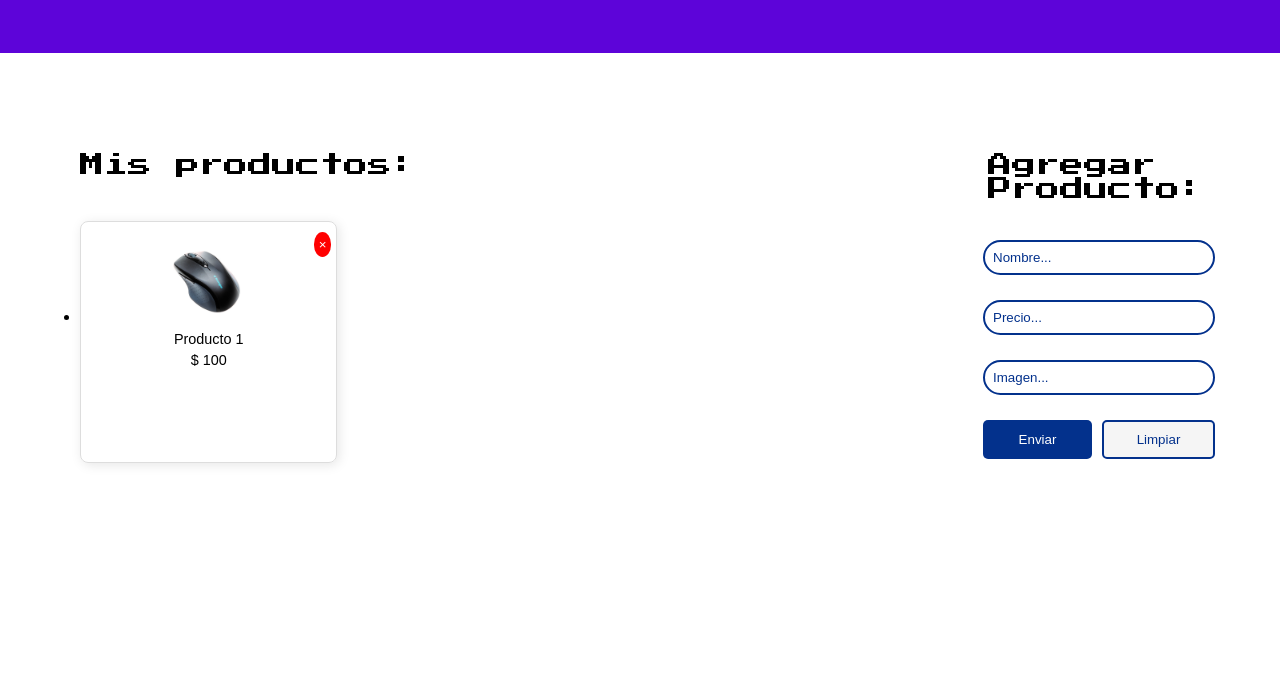
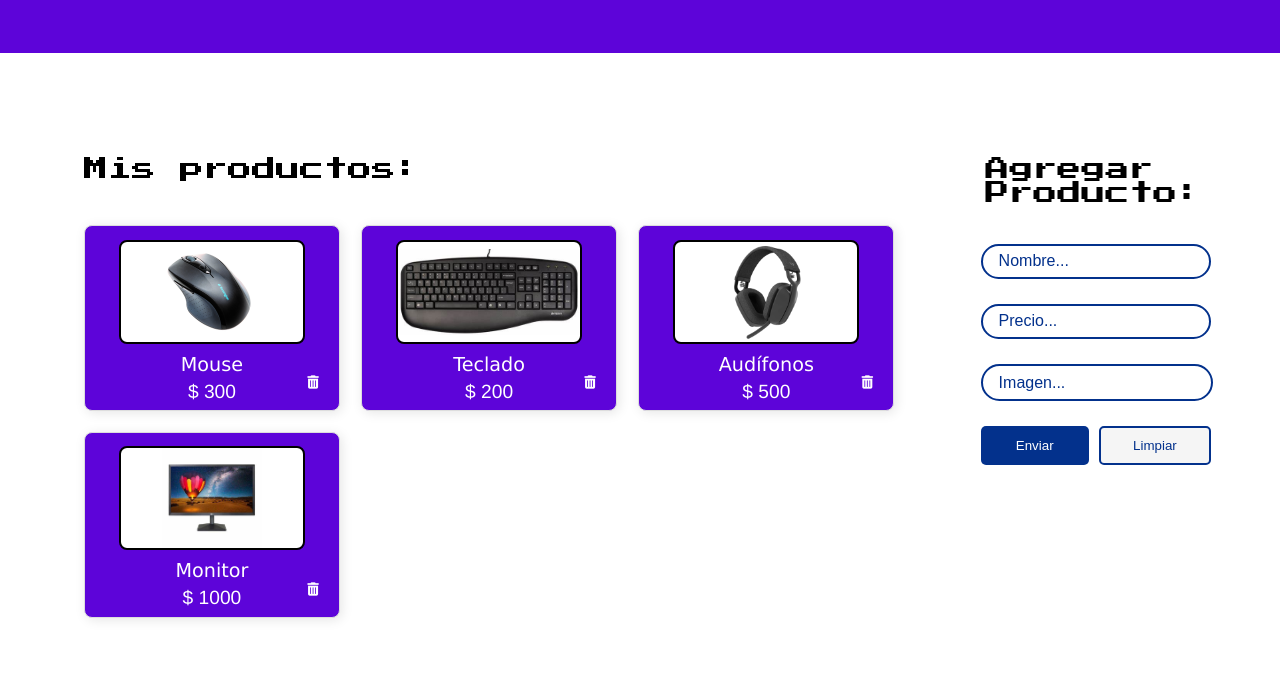
Before and after one commit to RBarrigaB/desafio_alura_geek, a website with bundled scripts: page index.html in a window 1280 px wide. Shown: the part 114-800 px from the top of the page. Built offline with nearby package versions, Linux system fonts and the light colour scheme; data requests are answered from the project's data file.

Commit message:
Se agregan métodos de crear y eliminar productos, finalizados

```diff
--- a/css/main.css
+++ b/css/main.css
@@ -44,36 +44,53 @@ header {
     padding: 20px;
     box-sizing: border-box;
     overflow-y: auto;
+    list-style-type: none;
 }
 .card {
     border: 1px solid #ddd;
     border-radius: 8px;
-    padding: 20px;
+    padding: 5%;
     text-align: center;
     box-shadow: 2px 2px 12px rgba(0,0,0,0.1);
     position: relative;
-    width: 80%;
-    height: 200px;
+    width: 85%;
+    height: 80%;
+    background-color: #5d04d9;
 }
+
 .card img {
-    max-width: 100%;
+    width: 80%; /* Ajusta según el tamaño deseado */
+    height: 100px; /* Ajusta según el tamaño deseado */
+    object-fit: contain; /* La imagen se ajustará dentro del contenedor sin recortarse */
     border-radius: 8px;
-    height: 80px;
+    border: 2px solid black;
+    background-color: white;
 }
+
 .card .delete-icon {
     position: absolute;
-    top: 5px;
-    right: 5px;
-    background-color: red;
+    bottom:10px;
+    right: 15px;
+    background-color: transparent;
     color: white;
     border: none;
-    border-radius: 50%;
+    border-radius: 60%;
     padding: 5px;
     cursor: pointer;
 }
-.card p {
+
+.card p:nth-child(3) {
     margin: 5px 0;
-    font-size: 0.9em;
+    font-size: 1.2em;
+    color: white;
+    font-family: 'Lucida Sans', 'Lucida Sans Regular', 'Lucida Grande', 'Lucida Sans Unicode', Geneva, Verdana, sans-serif;
+}
+
+.card p:nth-child(4) {
+    margin: 5px 0;
+    font-size: 1.2em;
+    color: white;
+    font-family: 'Franklin Gothic Medium', 'Arial Narrow', Arial, sans-serif;
 }
 
 #misProductosTitulo, #agregarProductoTitulo {
@@ -113,7 +130,36 @@ form {
     gap: 15px;
     background-color: none;
 }
-input {
+
+#imagenForm {
+    display: flex;
+    align-items: center;
+    gap: 10px;
+    width: 92%;
+    height: 7%;
+}
+
+#imagenFormText {
+    display: inline-block;
+    width: 100%;
+    padding: 8px;
+    cursor: pointer;
+    background-color: transparent;
+    font-family: Arial, Helvetica, sans-serif;
+    font-size: 16px;
+    color: #03318c;
+}
+
+.btn {
+    background-color: transparent;
+    color: black;
+    border: none;
+    border-radius: 5px;
+    cursor: pointer;
+    display: inline-block;
+}
+
+input, #imagenForm {
     margin-bottom: 10px;
     padding: 8px;
     border: 2px solid #03318c;
@@ -122,6 +168,9 @@ input {
 
 input::placeholder {
     color: #03318c;
+    font-family: Arial, Helvetica, sans-serif;
+    font-size: 16px;
+    padding: 8px;
 }
 
 button {
@@ -190,3 +239,7 @@ footer img {
     padding-top: 0.4em;
     font-size: 1em;
 }
+
+.container {
+    margin: 5%;
+}
--- a/data_server/db.json
+++ b/data_server/db.json
@@ -1,9 +1,28 @@
 {
   "productos": [
     {
-      "titulo": "Producto 1",
-      "precio": "100",
-      "path": "img/productos/mouse.jpg"
+      "id": "1",
+      "name": "Mouse",
+      "price": "300",
+      "image": "img/productos/mouse.jpg"
+    },
+    {
+      "id": "2",
+      "name": "Teclado",
+      "price": "200",
+      "image": "img/productos/teclado.jpg"
+    },
+    {
+      "id": "3",
+      "name": "Audífonos",
+      "price": "500",
+      "image": "img/productos/audifonos.png"
+    },
+    {
+      "id": "4",
+      "name": "Monitor",
+      "price": "1000",
+      "image": "img/productos/monitor.jpg"
     }
   ]
 }
--- a/index.html
+++ b/index.html
@@ -1,5 +1,6 @@
 <!DOCTYPE html>
 <html lang="en">
+
 <head>
     <meta charset="UTF-8">
     <meta name="viewport" content="width=device-width, initial-scale=1.0">
@@ -7,10 +8,13 @@
     <link rel="preconnect" href="https://fonts.googleapis.com">
     <link rel="preconnect" href="https://fonts.gstatic.com" crossorigin>
     <link href="https://fonts.googleapis.com/css2?family=Press+Start+2P&display=swap" rel="stylesheet">
+    <link rel="stylesheet" href="https://cdnjs.cloudflare.com/ajax/libs/font-awesome/6.0.0-beta3/css/all.min.css">
+
     <link rel="stylesheet" href="css/main.css">
 </head>
+
 <body>
-
+        <!-- Header Section -->
     <header>
         <h1 id="title-header"></h1><img class="alura_geek_logo">
     </header>
@@ -26,10 +30,13 @@
         <!-- Form Section -->
         <div class="form-container">
             <h3 id="agregarProductoTitulo"></h3>
-            <form action="#" method="post">
+            <form id="form-producto">
                 <input type="text" name="name" id="nombreForm" required>
                 <input type="number" name="price" id="priceForm" required>
-                <input type="text" name="description" id="imagenForm" required>
+                <div id="imagenForm">
+                    <label for="files" class="btn" id="imagenFormText"></label>
+                    <input id="files" style="display:none;" type="file" accept="image/*" name="image" required>
+                </div>
                 <div class="botones-form">
                     <button type="submit" class="buttons" id="submit__btn"></button>
                     <button type="reset" class="buttons" id="reset__btn"></button>
@@ -37,7 +44,7 @@
             </form>
         </div>
     </div>
-
+        <!-- Footer Section -->
     <footer>
         <div id="footer__title__img">
             <p id="footer__title"></p><img class="alura_geek_logo">
@@ -46,7 +53,7 @@
         <p id="footer__alura__msg"></p>
     </footer>
     <script src="js/onInit.js"></script>
-    <script type="module" src="js/productos.js"></script>
     <script type="module" src="js/prod_crud.js"></script>
 </body>
+
 </html>
--- /dev/null
+++ b/js/api.js
@@ -0,0 +1,39 @@
+// api.js
+export async function listarProductos() {
+    const response = await fetch("http://localhost:3001/productos");
+    if (!response.ok) throw new Error("Error al listar productos");
+    return await response.json();
+  }
+
+  export async function crearProducto(name, price, imageFile) {
+    const formData = new FormData();
+    formData.append("name", name);
+    formData.append("price", price);
+    formData.append("image", imageFile);
+    try {
+      const response = await fetch("http://localhost:3000/upload", {
+        method: "POST",
+        body: formData,
+      });
+      if (!response.ok) throw new Error("Error al crear producto");
+      return await response.json();
+    } catch (error) {
+      console.error("Error en crearProducto:", error);
+      throw error;
+    }
+  }
+
+  export async function eliminarProducto(id) {
+    const response = await fetch(`http://localhost:3000/productos/${id}`, {
+        method: "DELETE"
+    });
+   if(response.ok) {
+    alert("Producto eliminado correctamente");
+    listarProductos();
+    return true;
+   } else {
+    alert("Error al eliminar el producto");
+    return false;
+   }
+
+  }
--- a/js/onInit.js
+++ b/js/onInit.js
@@ -7,7 +7,7 @@ window.onload = function () {
   let priceForm = document.getElementById("priceForm");
   let submitBtn = document.getElementById("submit__btn");
   let resetBtn = document.getElementById("reset__btn");
-  let imagenForm = document.getElementById("imagenForm");
+  let imagenForm = document.getElementById("imagenFormText");
   let footerTitle = document.getElementById("footer__title");
   let footerCopyright = document.getElementById("footer__copyright");
   let footerAluraMsg = document.getElementById("footer__alura__msg");
@@ -23,13 +23,24 @@ window.onload = function () {
       priceForm.placeholder = data.precioFormPlaceholder;
       submitBtn.innerHTML = data.submitBtn;
       resetBtn.innerHTML = data.resetBtn;
-      imagenForm.placeholder = data.imagenFormPlaceholder;
+      imagenForm.innerHTML = data.imagenFormPlaceholder;
       footerTitle.innerHTML = data.titleHeader;
       footerCopyright.innerHTML = data.copyrightFooter;
       footerAluraMsg.innerHTML = data.footerAluraMsg;
       imgAluraGeek.forEach((img) => {
         img.src = data.srcHeaderImg;
       })
+      document.getElementById('files').addEventListener('change', function(event) {
+        const file = event.target.files[0];
+
+        if (file) {
+            const fileName = file.name;
+            const path = `img/productos/${fileName}`;
+            document.getElementById('imagenFormText').innerHTML = path;
+        } else {
+            document.getElementById('imagenFormText').innerHTML = data.imagenFormPlaceholder;
+        }
+    });
     })
     .catch((error) => {
       alert.error("Error al cargar los datos:", error);
--- a/js/prod_crud.js
+++ b/js/prod_crud.js
@@ -1,35 +1,62 @@
-import { productosAPI } from "./productos.js";
+import { listarProductos, crearProducto, eliminarProducto } from "../js/api.js";
 
 const listaProductos = document.querySelector("[productos-lista]");
+const formProducto = document.getElementById("form-producto");
 
-const crearCard = (titulo, precio, path) => {
+const crearCard = (id, titulo, precio, path) => {
   const producto = document.createElement("li");
-  console.log("Veo el path: ",path)
   producto.innerHTML = `
     <div class="card">
-      <button class="delete-icon">&times;</button>
+      <button class="delete-icon" onclick="eliminarProd(${id},'${titulo}')"><i class="fas fa-trash-alt"></i></button>
       <img src="${path}" alt="${titulo}">
-      <p>${titulo}</p>
+      <p class="p__name">${titulo}</p>
       <p>$ ${precio}</p>
+      <p hidden class="p__id">${id}</p>
     </div>`;
   return producto;
 };
 
-const listarProductos = async () => {
-  listaProductos.innerHTML = '';
-  await productosAPI.listarProductos()
-    .then((list) => {
-      list.forEach(producto => {
-        console.log("Path?: ",typeof producto.path)
-        listaProductos.appendChild(crearCard(producto.titulo, producto.precio, producto.path));
-      });
-    })
-    .catch((error) => {
-      console.error("Error al listar los productos: ", error);
+const mostrarProductos = async () => {
+  try {
+    const productos = await listarProductos();
+    listaProductos.innerHTML = "";
+    productos.forEach((producto) => {
+      const { id, name, price, image } = producto;
+      listaProductos.appendChild(crearCard(id, name, price, image));
     });
+  } catch (error) {
+    console.error("Error al listar los productos: ", error);
+  }
 };
 
+formProducto.addEventListener("submit", async (event) => {
+  event.preventDefault();
+
+  const nameC = event.target.name.value;
+  const priceC = event.target.price.value;
+  const imageFile = event.target.image.files[0];
+  try {
+    const nuevoProducto = await crearProducto(nameC, priceC, imageFile);
+    const { name, price, image } = nuevoProducto;
+    listaProductos.appendChild(crearCard(name, price, image));
+    formProducto.reset();
+  } catch (error) {
+    console.error("Creación de producto fallida", error);
+  }
+});
+
 document.addEventListener("DOMContentLoaded", () => {
-  console.log("Evento DOMContentLoaded disparado");
-  listarProductos();
+  mostrarProductos();
 });
+
+window.eliminarProd = async (id,name) => {
+  if (
+    confirm(`Está seguro que desea eliminar el producto: ${name}`) == true) {
+    try {
+      await eliminarProducto(id);
+      mostrarProductos();
+    } catch (error) {
+      console.error("Error al eliminar el producto: ", error);
+    }
+  }
+};
--- a/js/productos.js
+++ /dev/null
@@ -1,10 +0,0 @@
-async function listarProductos() {
-    const conexion = await fetch("http://localhost:3001/productos");
-    const conexionConvertida = conexion.json();
-    console.log("Me conecto y veo: ",conexionConvertida)
-    return conexionConvertida;
-}
-
-export const productosAPI = {
-    listarProductos
-}
--- a/package.json
+++ b/package.json
@@ -9,6 +9,10 @@
   "author": "Reinaldo Barriga Bauden",
   "license": "ISC",
   "dependencies": {
-    "json-server": "^1.0.0-beta.3"
+    "axios": "^1.7.7",
+    "cors": "^2.8.5",
+    "express": "^4.21.1",
+    "json-server": "^1.0.0-beta.3",
+    "multer": "^1.4.5-lts.1"
   }
 }
```
Also changed, not shown: js/server/productos.mjs (added, +144 -0 lines), img/productos/audifonos.png (added), img/productos/monitor.jpg (added), img/productos/teclado.jpg (added), 1 other file.
